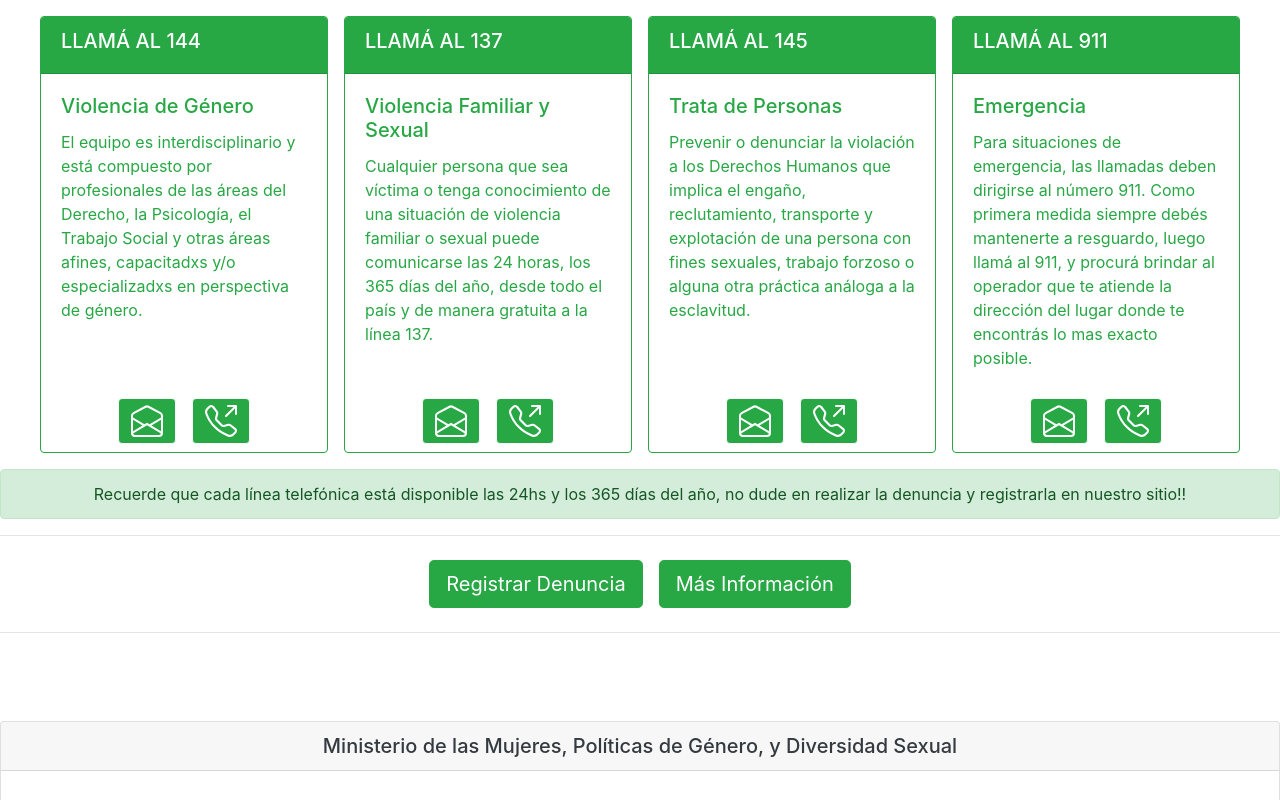
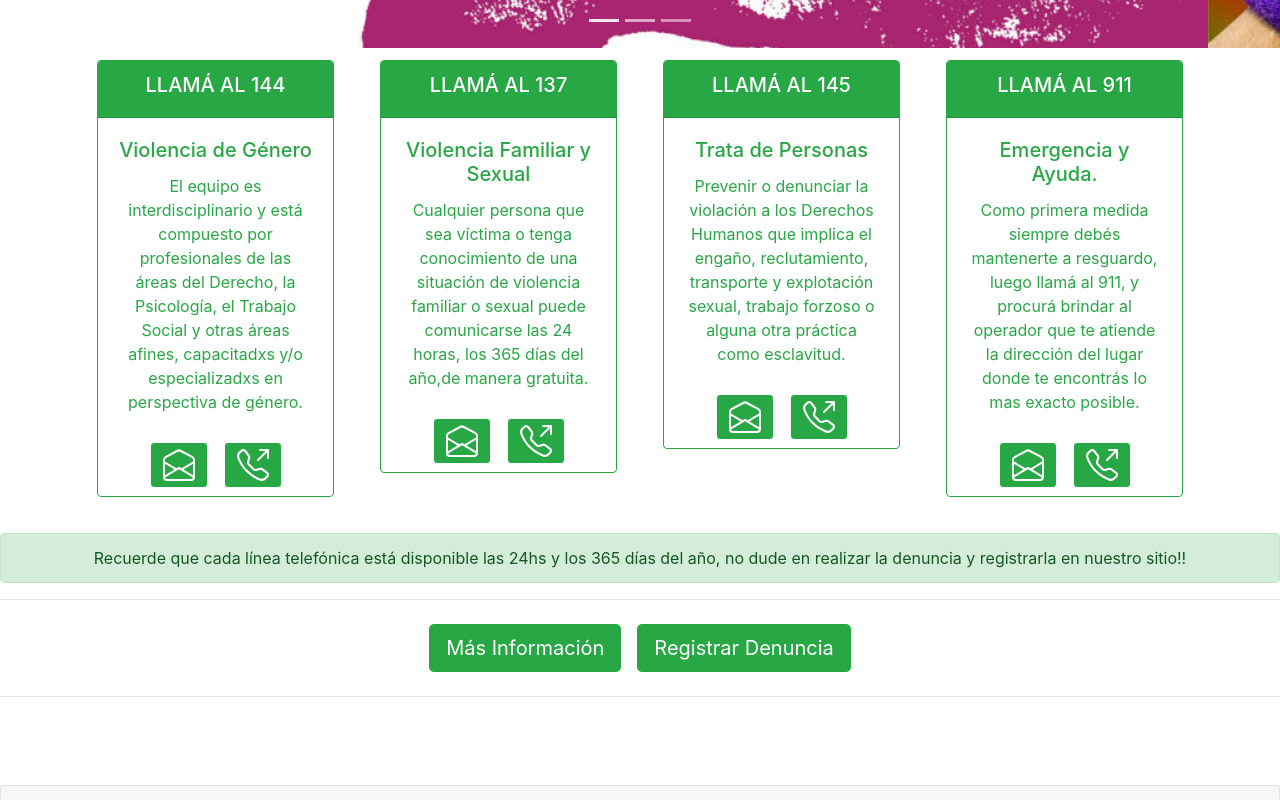
Before and after one commit to andresWeitzel/WebAppAngularBootstrap, an Angular app: page / in a window 1280 px wide. Shown: the part 720-1520 px from the top of the page. Built offline with nearby package versions, Linux system fonts and the light colour scheme; grey boxes are pictures that could not be loaded.

Commit message:
Modificaciones

```diff
--- a/src/app/app.module.ts
+++ b/src/app/app.module.ts
@@ -8,6 +8,7 @@ import { FooterComponent } from './footer/footer.component';
 import { CarrouselComponent } from './carrousel/carrousel.component';
 import { CardComponent } from './card/card.component';
 import { MapComponent } from './map/map.component';
+import { FormularioDenunciasComponent } from './formulario-denuncias/formulario-denuncias.component';
 
 @NgModule({
   declarations: [
@@ -16,7 +17,8 @@ import { MapComponent } from './map/map.component';
     FooterComponent,
     CarrouselComponent,
     CardComponent,
-    MapComponent
+    MapComponent,
+    FormularioDenunciasComponent
   ],
   imports: [
     BrowserModule,
--- a/src/app/card/card.component.html
+++ b/src/app/card/card.component.html
@@ -1,6 +1,11 @@
-<section>
-    <div class="card-deck row justify-content-center text-center m-2 sm-m-2 lg-m-4">
-        <div class="card border-success text-left m-2" style="max-width: 18rem;">
+<!--CARD DECK-->
+<section class="container">
+
+    <div class="card-deck row row-cols-sm-2  row-cols-md-2 row-cols-lg-4 text-center p-1">
+
+        <!--CARD 144-->
+        <div class="col mb-4">
+            <div class="card  border-success text-center m-2 " style="max-width: 18rem;">
                 <div class="card-header text-white bg-success">
                     <h5>LLAMÁ AL 144</h5>
                 </div>
@@ -71,16 +76,23 @@
                 </div>
                 <!--FIN ICONOS-->
             </div>
+        </div>
+        <!--FIN CARD 144-->
 
-        <div class="card border-success text-left m-2" style="max-width: 18rem;">
+        <!--CARD 137-->
+        <div class="col mb-4">
+            <div class="card  border-success text-center m-2" style="max-width: 18rem;">
                 <div class="card-header text-white bg-success">
                     <h5>LLAMÁ AL 137</h5>
                 </div>
                 <div class="card-body text-success">
                     <h5 class="card-title">Violencia Familiar y Sexual</h5>
-                <p class="card-text">Cualquier persona que sea víctima o tenga conocimiento de una situación de violencia familiar o sexual puede comunicarse las 24 horas, los 365 días del año, desde todo el país y de manera gratuita a la línea 137.</p>
+                    <p class="card-text">Cualquier persona que sea víctima o tenga conocimiento de una situación de violencia familiar o sexual puede comunicarse las 24 horas, los 365 días del año,de manera gratuita.</p>
                 </div>
+
                 <!--ICONOS-->
+
+
                 <div class="row justify-content-center">
                     <!-- Modal -->
                     <!-- Button trigger modal -->
@@ -110,6 +122,7 @@
                         </div>
                     </div>
                     <!-- Fin Modal -->
+
 
                     <!-- Modal -->
                     <!-- Button trigger modal -->
@@ -143,14 +156,19 @@
                 </div>
                 <!--FIN ICONOS-->
             </div>
+        </div>
+        <!--FIN CARD 137-->
 
-        <div class="card border-success text-left m-2" style="max-width: 18rem;">
+        <!--CARD 145-->
+        <div class="col mb-4">
+
+            <div class="card  border-success text-center m-2 " style="max-width: 18rem;">
                 <div class="card-header text-white bg-success">
                     <h5>LLAMÁ AL 145</h5>
                 </div>
                 <div class="card-body text-success">
                     <h5 class="card-title">Trata de Personas</h5>
-                <p class="card-text">Prevenir o denunciar la violación a los Derechos Humanos que implica el engaño, reclutamiento, transporte y explotación de una persona con fines sexuales, trabajo forzoso o alguna otra práctica análoga a la esclavitud.</p>
+                    <p class="card-text">Prevenir o denunciar la violación a los Derechos Humanos que implica el engaño, reclutamiento, transporte y explotación sexual, trabajo forzoso o alguna otra práctica como esclavitud.</p>
                 </div>
                 <!--ICONOS-->
                 <div class="row justify-content-center">
@@ -214,17 +232,21 @@
                     <!-- Fin Modal -->
                 </div>
                 <!--FIN ICONOS-->
+            </div>
+        </div>
+        <!--FIN CARD 145-->
 
-        </div>
+        <!--CARD 911-->
+        <div class="col mb-4">
 
-        <div class="card border-success text-left m-2" style="max-width: 18rem;">
+            <div class="card  border-success text-center m-2" style="max-width: 18rem;">
                 <div class="card-header text-white bg-success">
                     <h5>LLAMÁ AL 911</h5>
                 </div>
                 <div class="card-body text-success">
-                <h5 class="card-title">Emergencia</h5>
-                <p class="card-text">Para situaciones de emergencia, las llamadas deben dirigirse al número 911. Como primera medida siempre debés mantenerte a resguardo, luego llamá al 911, y procurá brindar al operador que te atiende la dirección del lugar donde te encontrás
-                    lo mas exacto posible.</p>
+                    <h5 class="card-title">Emergencia y Ayuda.</h5>
+                    <p class="card-text"> Como primera medida siempre debés mantenerte a resguardo, luego llamá al 911, y procurá brindar al operador que te atiende la dirección del lugar donde te encontrás lo mas exacto posible.
+                    </p>
                 </div>
                 <!--ICONOS-->
                 <div class="row justify-content-center">
@@ -288,21 +310,61 @@
                     <!-- Fin Modal -->
                 </div>
                 <!--FIN ICONOS-->
-
             </div>
         </div>
+        <!--FIN CARD 145-->
+    </div>
 
+
+</section>
+<!--FIN CARD DECK-->
+
+<section>
     <div class="alert alert-success text-center" role="alert">
         Recuerde que cada línea telefónica está disponible las 24hs y los 365 días del año, no dude en realizar la denuncia y registrarla en nuestro sitio!!
     </div>
 
     <hr>
 
+    <!--BOTONES-->
+    <div class="text-center">
 
-    <div class="text-center">
+        <!--MODAL INFO-->
+        <!-- Button trigger modal -->
+        <button type="button" class="btn btn-success btn-lg m-2" data-toggle="modal" data-target="#exampleModalBotonInfo">
+          Más Información
+          </button>
+
+        <!-- Modal -->
+        <div class="modal fade" id="exampleModalBotonInfo" tabindex="-1" aria-labelledby="exampleModalLabel" aria-hidden="true">
+
+            <div class="modal-dialog modal-dialog-scrollable text-center">
+                <div class="modal-content text-center">
+                    <div class="modal-header text-center">
+                        <h5 class="modal-title text-center" id="exampleModalLabel">Registro de Denuncias</h5>
+                        <button type="button" class="close" data-dismiss="modal" aria-label="Close">
+                 <span aria-hidden="true">&times;</span>
+                  </button>
+                    </div>
+                    <div class="modal-body">
+                        Para realizar una denuncia deberá completar un formulario para poder guiarnos a qué área corresponde dicha denuncia y de esa forma que llegué al sector correspondiente formado por expertos. Tenga en cuenta para dicha denuncia se deberá incluir el máximo
+                        de evidencias para así poder validar la misma de una manera mucho más rápida.
+                    </div>
+                    <div class="modal-footer">
+                        <button type="button" class="btn btn-success" data-dismiss="modal">Cerrar</button>
+
+                    </div>
+                </div>
+            </div>
+        </div>
+
+        <!--FIN MODAL INFO-->
+
         <button type="button" class="btn btn-success btn-lg m-2">Registrar Denuncia</button>
-        <button type="button" class="btn btn-success btn-lg m-2">Más Información</button>
+
+
     </div>
+    <!--FIN BOTONES-->
 
     <hr>
     <br><br><br>
--- a/src/app/carrousel/carrousel.component.html
+++ b/src/app/carrousel/carrousel.component.html
@@ -1,11 +1,11 @@
 <header>
-    <div id="carouselExampleIndicators" class="carousel slide" data-ride="carousel">
+    <div id="carouselExampleIndicators" class="carousel slide mt-5" data-ride="carousel">
         <ol class="carousel-indicators">
             <li data-target="#carouselExampleIndicators" data-slide-to="0" class="active"></li>
             <li data-target="#carouselExampleIndicators" data-slide-to="1"></li>
             <li data-target="#carouselExampleIndicators" data-slide-to="2"></li>
         </ol>
-        <div class="carousel-inner">
+        <div class="carousel-inner ">
             <div class="carousel-item active">
                 <img src="../assets/violencia.jpg" class="d-block w-100" alt="...">
                 <div class="carousel-caption text-dark text-capitalize d-none d-md-block p-3">
--- /dev/null
+++ b/src/app/formulario-denuncias/formulario-denuncias.component.html
@@ -0,0 +1 @@
+<p>formulario-denuncias works!</p>
--- /dev/null
+++ b/src/app/formulario-denuncias/formulario-denuncias.component.ts
@@ -0,0 +1,15 @@
+import { Component, OnInit } from '@angular/core';
+
+@Component({
+  selector: 'app-formulario-denuncias',
+  templateUrl: './formulario-denuncias.component.html',
+  styleUrls: ['./formulario-denuncias.component.css']
+})
+export class FormularioDenunciasComponent implements OnInit {
+
+  constructor() { }
+
+  ngOnInit(): void {
+  }
+
+}
```
Also changed, not shown: src/app/formulario-denuncias/formulario-denuncias.component.css (added), 1 other file (tests, documents, lock files or other folders). Lines whose indentation alone changed are shown as unchanged.
